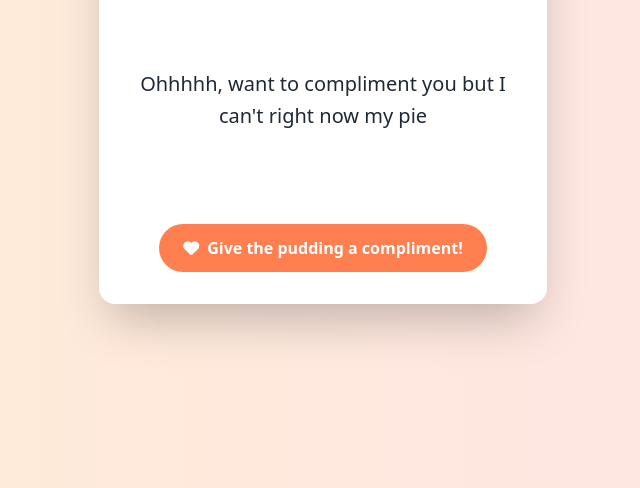
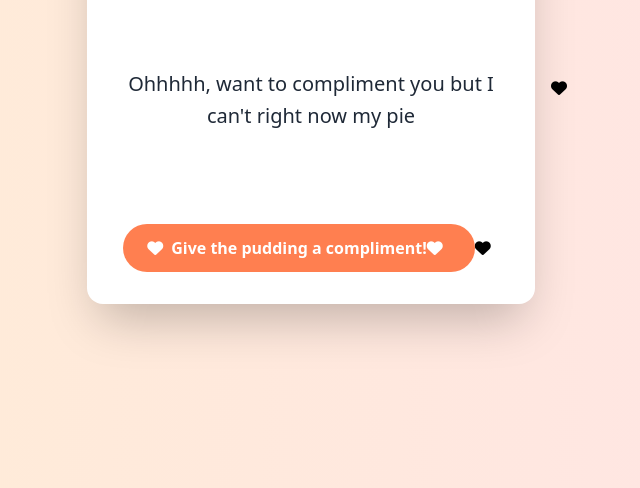
Before and after one commit to Puddingpie-Potatopop/complinibbles, a plain HTML site: page index.html in a window 1280 px wide. Shown: the part 312-800 px from the top of the page, without its empty margins (317-957 px from the left). Drawn offline with nearby package versions, Linux system fonts and the light colour scheme; no server answers.

Commit message:
mwwwwwahhh

```diff
--- a/index.html
+++ b/index.html
@@ -61,7 +61,7 @@
         </div>
 
         <button id="get-compliment" class="mt-6 bg-[#FF7F50] hover:bg-[#FF6347] text-white font-bold py-3 px-6 rounded-full transition duration-300 transform hover:scale-105 focus:outline-none focus:ring-2 focus:ring-[#FF7F50]">
-            <i class="fas fa-heart mr-2"></i>Give the pudding a compliment!
+            <i class="fas fa-heart mr-2"></i>Give the pudding a compliment!</i><i class="fas fa-heart mr-2">
         </button>
     </div>
 
```
